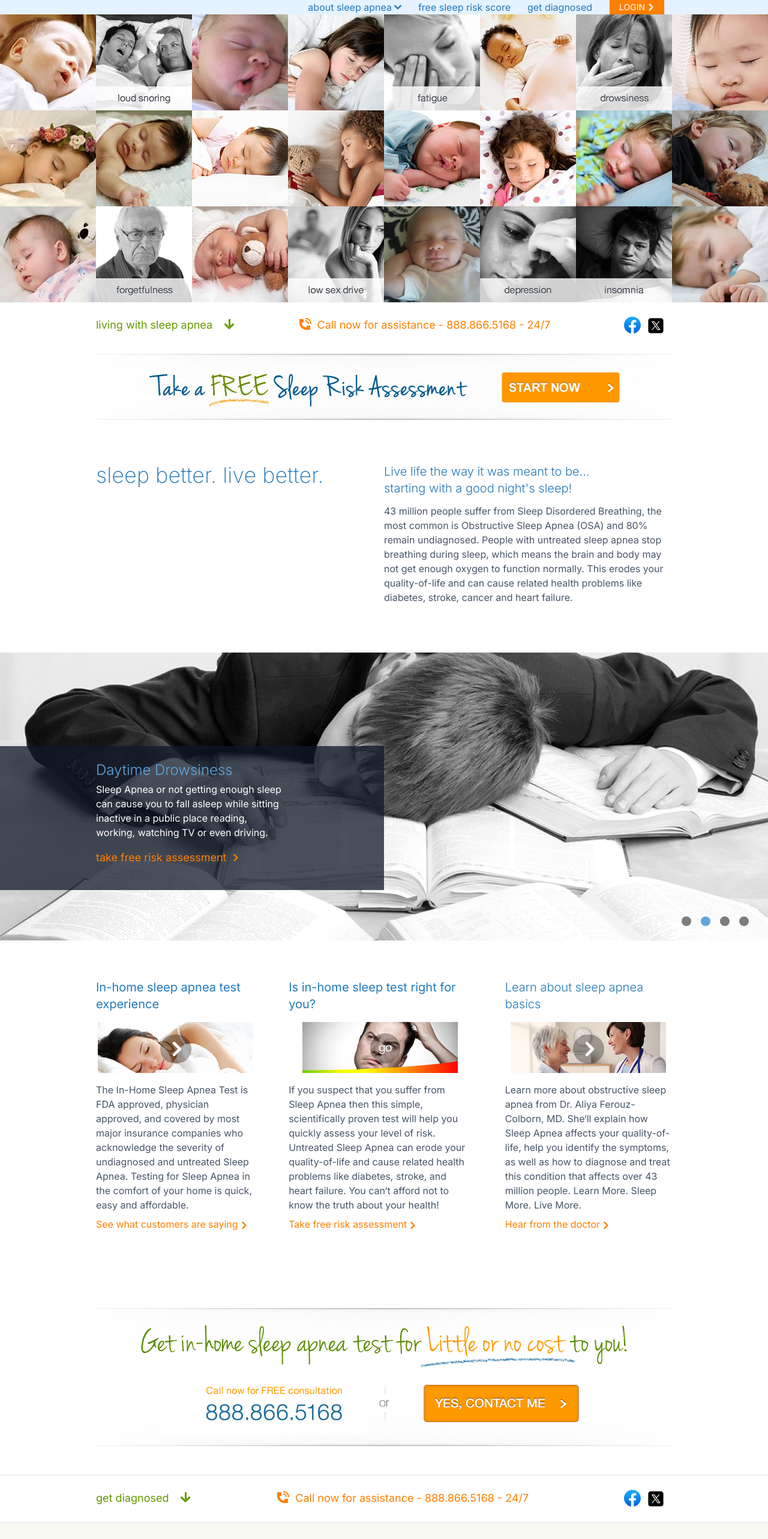
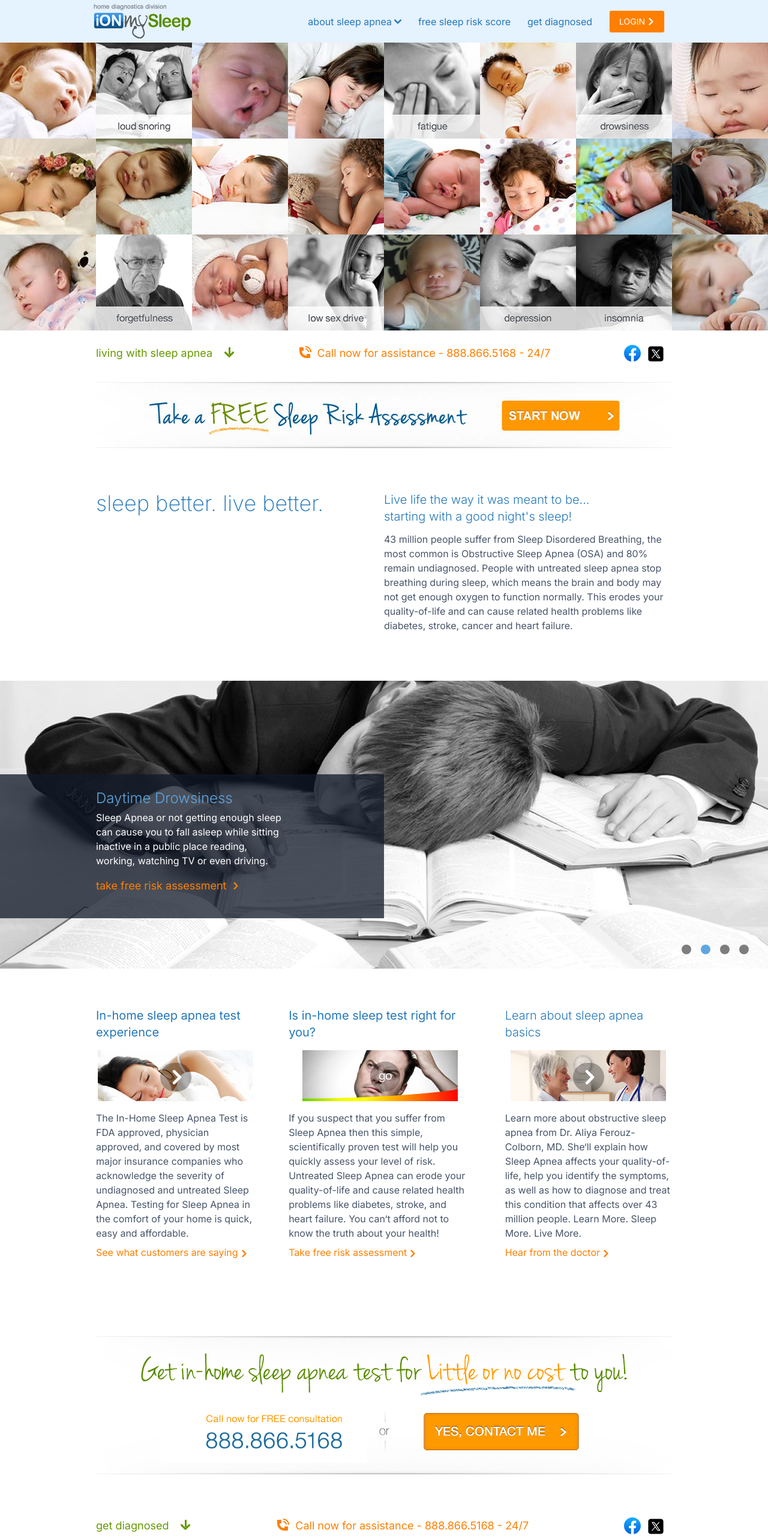
Before and after one commit to gehupierre/sleeptest-next, a Next.js app: page / in a window 1280 px wide. Shown: the top 2566 px of the page at 60% size. Built offline with nearby package versions, Linux system fonts and the light colour scheme.

Commit message:
fix for large tablet vertical

```diff
--- a/src/app/components/footer.tsx
+++ b/src/app/components/footer.tsx
@@ -3,7 +3,7 @@ import Image from "next/image";
 export function Footer() {
   return (
     <footer className="w-full">
-      <div className="bg-ion-mint-lite p-3 lg:px-40 lg:py-16 lg:pb-20">
+      <div className="bg-ion-mint-lite p-3 lg:px-12 xl:px-40 xl:py-16 lg:pb-20">
         <Image
           src="/images/insurance_logos_sm.png"
           alt="Insurance companies that support testing"
@@ -19,7 +19,7 @@ export function Footer() {
           height={180}
         />
 
-        <p className="py-6 md:py-10 lg:my-16 md:px-4 text-sm leading-6">
+        <p className="py-6 md:py-10 lg:my-4 xl:my-16 md:px-4 text-sm leading-6">
           * We accept and work directly with most Private Insurance companies.
           Based on your benefits, your insurance company may cover up to 100% of
           the cost for an in-home sleep apnea test. Co-payments, deductibles and
--- a/src/app/components/header.tsx
+++ b/src/app/components/header.tsx
@@ -4,7 +4,7 @@ import { MenuLogo } from "@components/menu/menu-logo";
 export function Header() {
   return (
     <header className="w-full">
-      <nav className="flex lg:px-36 w-full bg-ion-bluelite">
+      <nav className="flex lg:px-4 xl:px-36 w-full bg-ion-bluelite">
         <MenuLogo />
         <MenuItems />
       </nav>
--- a/src/app/components/hero/hero-slider.tsx
+++ b/src/app/components/hero/hero-slider.tsx
@@ -17,7 +17,15 @@ export function HeroSlider() {
         width={640}
         height={480}
       />
-      <div className="hidden lg:block relative h-[480px]">
+      <Image
+        src="/images/banner0.jpg"
+        alt="Take free risk assessment test"
+        className="mx-auto hidden lg:block xl:hidden"
+        width={1024}
+        height={384}
+      />
+
+      <div className="hidden xl:block relative h-[480px]">
         <Slider
           images={ANIMATION.IMAGES}
           variants={ANIMATION.VARIANTS}
--- a/src/app/components/menu/menu-logo.tsx
+++ b/src/app/components/menu/menu-logo.tsx
@@ -2,7 +2,7 @@ import Image from "next/image";
 
 export function MenuLogo() {
   return (
-    <div className="flex-1 items-center flex-shrink-0 mr-6 pl-3">
+    <div className="flex-1 lg:flex-none items-center flex-shrink-0 mr-6 pl-3">
       <Image
         src="/images/logo.gif"
         alt="GetSleepTest.com"
--- a/src/app/components/prescreen/steps-cta-menu.tsx
+++ b/src/app/components/prescreen/steps-cta-menu.tsx
@@ -65,7 +65,7 @@ export const StepsCTAMenu: React.FC<StepsCTAMenuProps> = ({
 }) => {
   return (
     <div
-      className={`block md:flex w-full justify-between bg-white lg:px-40 py-6 ${className}`}
+      className={`block md:flex w-full justify-between bg-white lg:px-4 xl:px-40 py-6 ${className}`}
     >
       <StepCTA label={label} />
       <PhoneCTA />
--- a/src/app/components/screens/step-1/sleep-test-cta.tsx
+++ b/src/app/components/screens/step-1/sleep-test-cta.tsx
@@ -2,12 +2,12 @@ import Image from "next/image";
 
 export const SleepTestCTA: React.FC = () => {
   return (
-    <a href="#popup-03" className="w-full block bg-white lg:py-12">
+    <a href="#popup-03" className="w-full block bg-white lg:py-4 xl:py-12">
       <Image
         src="/images/call-to-action.png"
         alt="Take free risk assessment test"
         // Note: opacity on image to prevent loosing white bg
-        className="mx-auto hidden md:block hover:opacity-80"
+        className="hidden md:block hover:opacity-80 mx-auto"
         width={960}
         height={230}
       />
--- a/src/app/components/screens/step-1/step-1.tsx
+++ b/src/app/components/screens/step-1/step-1.tsx
@@ -16,7 +16,7 @@ export function ScreenStepOne() {
       <section>
         <div
           id="step-1"
-          className="block md:flex w-full bg-white p-3 lg:px-40 md:py-6 lg:pb-20 border-b-2 lg:border-b-0"
+          className="block md:flex w-full bg-white p-3 lg:px-12 xl:px-40 md:py-6 lg:pb-12 xl:pb-20 border-b-2 lg:border-b-0"
         >
           <h2 className="flex-1 text-4xl font-extralight text-ion-blue mb-3">
             sleep better. live better.
@@ -39,7 +39,7 @@ export function ScreenStepOne() {
         </div>
       </section>
       <section>
-        <div className="hidden lg:block h-[480px]">
+        <div className="hidden lg:block h-[480px] overflow-hidden">
           <Slider
             variants={ANIMATION.VARIANTS}
             duration={SLIDESHOW.DURATION}
@@ -51,7 +51,7 @@ export function ScreenStepOne() {
         </div>
       </section>
       <section>
-        <Row className="bg-white p-3 lg:px-40 lg:py-16 gap-14">
+        <Row className="bg-white p-3 lg:px-12 xl:px-40 lg:py-6 lg:pt-10 xl:py-16 gap-14">
           <Column className="border-b-2 lg:border-b-0 pb-4 lg:pb-0">
             <h3 className="text-xl text-ion-blue">
               In-home sleep apnea test experience
--- a/src/app/components/screens/step-2/step-2.tsx
+++ b/src/app/components/screens/step-2/step-2.tsx
@@ -12,11 +12,11 @@ export function ScreenStepTwo() {
       <section>
         <StepsCTAMenu
           label="get diagnosed"
-          className="hidden md:block bg-ion-mint-lite border-y"
+          className="hidden md:block bg-ion-mint-lite border-y lg:border-t-0"
         />
         <div
           id="step-2"
-          className="flex w-full bg-ion-mint-lite p-3 md:p-10 lg:px-40 md:py-16 lg:pb-20"
+          className="flex w-full bg-ion-mint-lite p-3 md:p-10 lg:px-12 xl:px-40 md:py-16 xl:pb-20"
         >
           <Row>
             <Column className="lg:pr-7 pt-6 md:pt-0">
```
